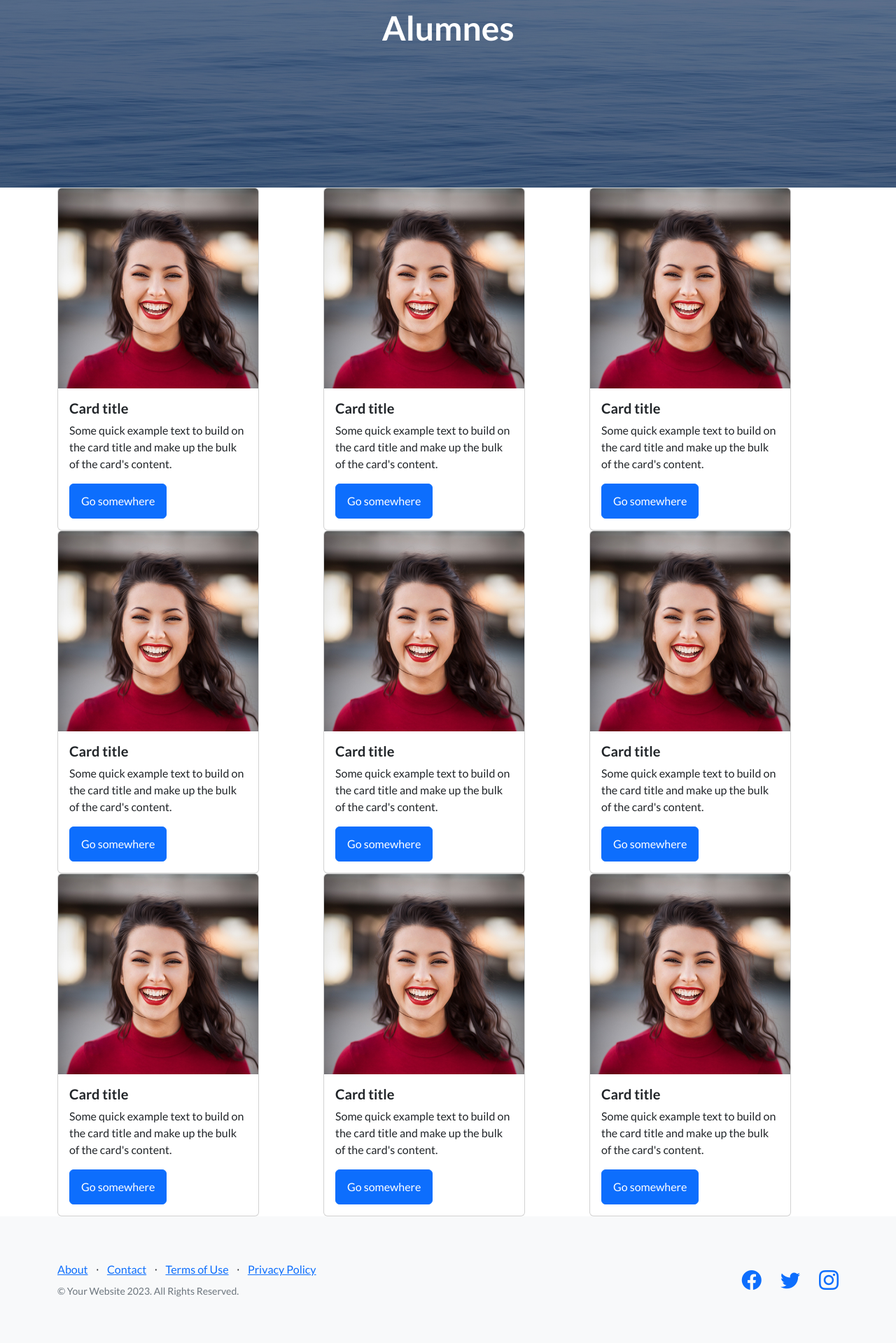
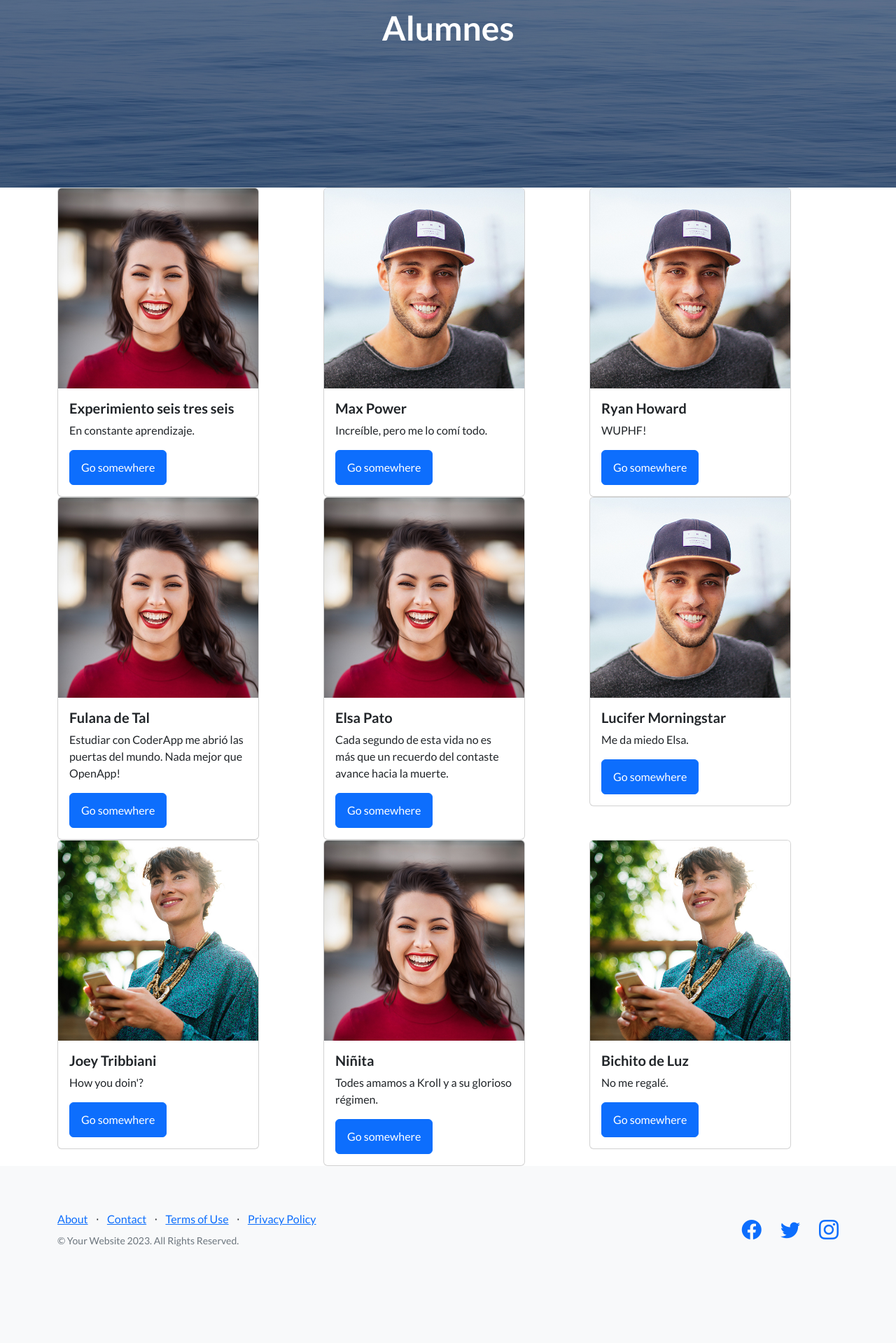
Before and after one commit to PaulaRial/AppCoder, a Django app: page /AppCoder/alumnes in a window 1280 px wide. Shown: the part 300-2219 px from the top of the page at 70% size. After the commit the page ends 2081 px from the top, so only its background shows below. Run offline with Django 4.2, Linux system fonts and the light colour scheme; a user stored in the database is signed in; data comes from the database, SQL or seed files in the repository; both versions use the stored data as it was after the commit; some libraries are stand-ins or nearby versions.

Commit message:
actualizacion

```diff
--- a/AppCoder/template/alumnes.html
+++ b/AppCoder/template/alumnes.html
@@ -24,8 +24,8 @@
                 <div class="card" style="width: 18rem;">
                     <img src="{% static 'app_coder/assets/img/testimonials-1.jpg' %}" class="card-img-top" alt="...">
                     <div class="card-body">
-                      <h5 class="card-title">Card title</h5>
-                      <p class="card-text">Some quick example text to build on the card title and make up the bulk of the card's content.</p>
+                      <h5 class="card-title">Experimiento seis tres seis</h5>
+                      <p class="card-text">En constante aprendizaje.</p>
                       <a href="#" class="btn btn-primary">Go somewhere</a>
                     </div>
                   </div>
@@ -36,10 +36,10 @@
             <div class="col-4">
 
                 <div class="card" style="width: 18rem;">
-                    <img src="{% static 'app_coder/assets/img/testimonials-1.jpg' %}" class="card-img-top" alt="...">
+                    <img src="{% static 'app_coder/assets/img/testimonials-2.jpg' %}" class="card-img-top" alt="...">
                     <div class="card-body">
-                      <h5 class="card-title">Card title</h5>
-                      <p class="card-text">Some quick example text to build on the card title and make up the bulk of the card's content.</p>
+                      <h5 class="card-title">Max Power</h5>
+                      <p class="card-text">Increíble, pero me lo comí todo.</p>
                       <a href="#" class="btn btn-primary">Go somewhere</a>
                     </div>
                   </div>
@@ -50,10 +50,10 @@
             <div class="col-4">
 
                 <div class="card" style="width: 18rem;">
-                    <img src="{% static 'app_coder/assets/img/testimonials-1.jpg' %}" class="card-img-top" alt="...">
+                    <img src="{% static 'app_coder/assets/img/testimonials-2.jpg' %}" class="card-img-top" alt="...">
                     <div class="card-body">
-                      <h5 class="card-title">Card title</h5>
-                      <p class="card-text">Some quick example text to build on the card title and make up the bulk of the card's content.</p>
+                      <h5 class="card-title">Ryan Howard</h5>
+                      <p class="card-text">WUPHF!</p>
                       <a href="#" class="btn btn-primary">Go somewhere</a>
                     </div>
                   </div>
@@ -73,8 +73,8 @@
                 <div class="card" style="width: 18rem;">
                     <img src="{% static 'app_coder/assets/img/testimonials-1.jpg' %}" class="card-img-top" alt="...">
                     <div class="card-body">
-                      <h5 class="card-title">Card title</h5>
-                      <p class="card-text">Some quick example text to build on the card title and make up the bulk of the card's content.</p>
+                      <h5 class="card-title">Fulana de Tal</h5>
+                      <p class="card-text">Estudiar con CoderApp me abrió las puertas del mundo. Nada mejor que OpenApp!</p>
                       <a href="#" class="btn btn-primary">Go somewhere</a>
                     </div>
                   </div>
@@ -87,8 +87,8 @@
                 <div class="card" style="width: 18rem;">
                     <img src="{% static 'app_coder/assets/img/testimonials-1.jpg' %}" class="card-img-top" alt="...">
                     <div class="card-body">
-                      <h5 class="card-title">Card title</h5>
-                      <p class="card-text">Some quick example text to build on the card title and make up the bulk of the card's content.</p>
+                      <h5 class="card-title">Elsa Pato</h5>
+                      <p class="card-text">Cada segundo de esta vida no es más que un recuerdo del contaste avance hacia la muerte.</p>
                       <a href="#" class="btn btn-primary">Go somewhere</a>
                     </div>
                   </div>
@@ -99,10 +99,10 @@
             <div class="col-4">
 
                 <div class="card" style="width: 18rem;">
-                    <img src="{% static 'app_coder/assets/img/testimonials-1.jpg' %}" class="card-img-top" alt="...">
+                    <img src="{% static 'app_coder/assets/img/testimonials-2.jpg' %}" class="card-img-top" alt="...">
                     <div class="card-body">
-                      <h5 class="card-title">Card title</h5>
-                      <p class="card-text">Some quick example text to build on the card title and make up the bulk of the card's content.</p>
+                      <h5 class="card-title">Lucifer Morningstar</h5>
+                      <p class="card-text">Me da miedo Elsa.</p>
                       <a href="#" class="btn btn-primary">Go somewhere</a>
                     </div>
                   </div>
@@ -119,10 +119,10 @@
                 <div class="col-4">
 
                     <div class="card" style="width: 18rem;">
-                        <img src="{% static 'app_coder/assets/img/testimonials-1.jpg' %}" class="card-img-top" alt="...">
+                        <img src="{% static 'app_coder/assets/img/testimonials-3.jpg' %}" class="card-img-top" alt="...">
                         <div class="card-body">
-                          <h5 class="card-title">Card title</h5>
-                          <p class="card-text">Some quick example text to build on the card title and make up the bulk of the card's content.</p>
+                          <h5 class="card-title">Joey Tribbiani</h5>
+                          <p class="card-text">How you doin'?</p>
                           <a href="#" class="btn btn-primary">Go somewhere</a>
                         </div>
                       </div>
@@ -135,8 +135,8 @@
                     <div class="card" style="width: 18rem;">
                         <img src="{% static 'app_coder/assets/img/testimonials-1.jpg' %}" class="card-img-top" alt="...">
                         <div class="card-body">
-                          <h5 class="card-title">Card title</h5>
-                          <p class="card-text">Some quick example text to build on the card title and make up the bulk of the card's content.</p>
+                          <h5 class="card-title">Niñita</h5>
+                          <p class="card-text">Todes amamos a Kroll y a su glorioso régimen.</p>
                           <a href="#" class="btn btn-primary">Go somewhere</a>
                         </div>
                       </div>
@@ -147,10 +147,10 @@
                 <div class="col-4">
 
                     <div class="card" style="width: 18rem;">
-                        <img src="{% static 'app_coder/assets/img/testimonials-1.jpg' %}" class="card-img-top" alt="...">
+                        <img src="{% static 'app_coder/assets/img/testimonials-3.jpg' %}" class="card-img-top" alt="...">
                         <div class="card-body">
-                          <h5 class="card-title">Card title</h5>
-                          <p class="card-text">Some quick example text to build on the card title and make up the bulk of the card's content.</p>
+                          <h5 class="card-title">Bichito de Luz</h5>
+                          <p class="card-text">No me regalé.</p>
                           <a href="#" class="btn btn-primary">Go somewhere</a>
                         </div>
                       </div>
```
Also changed, not shown: AppCoder/template/profesores.html (+5 -6 lines), db.sqlite3.
